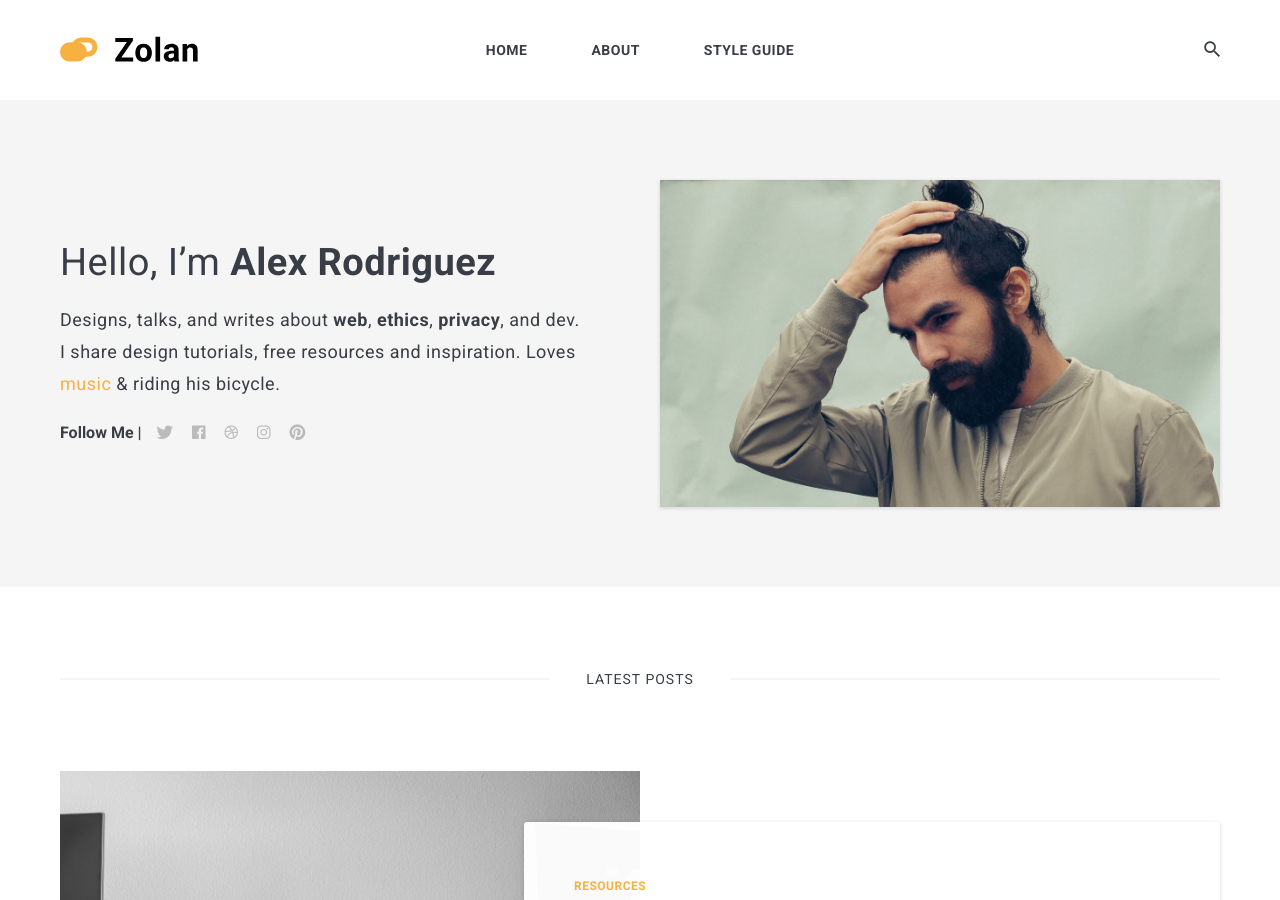
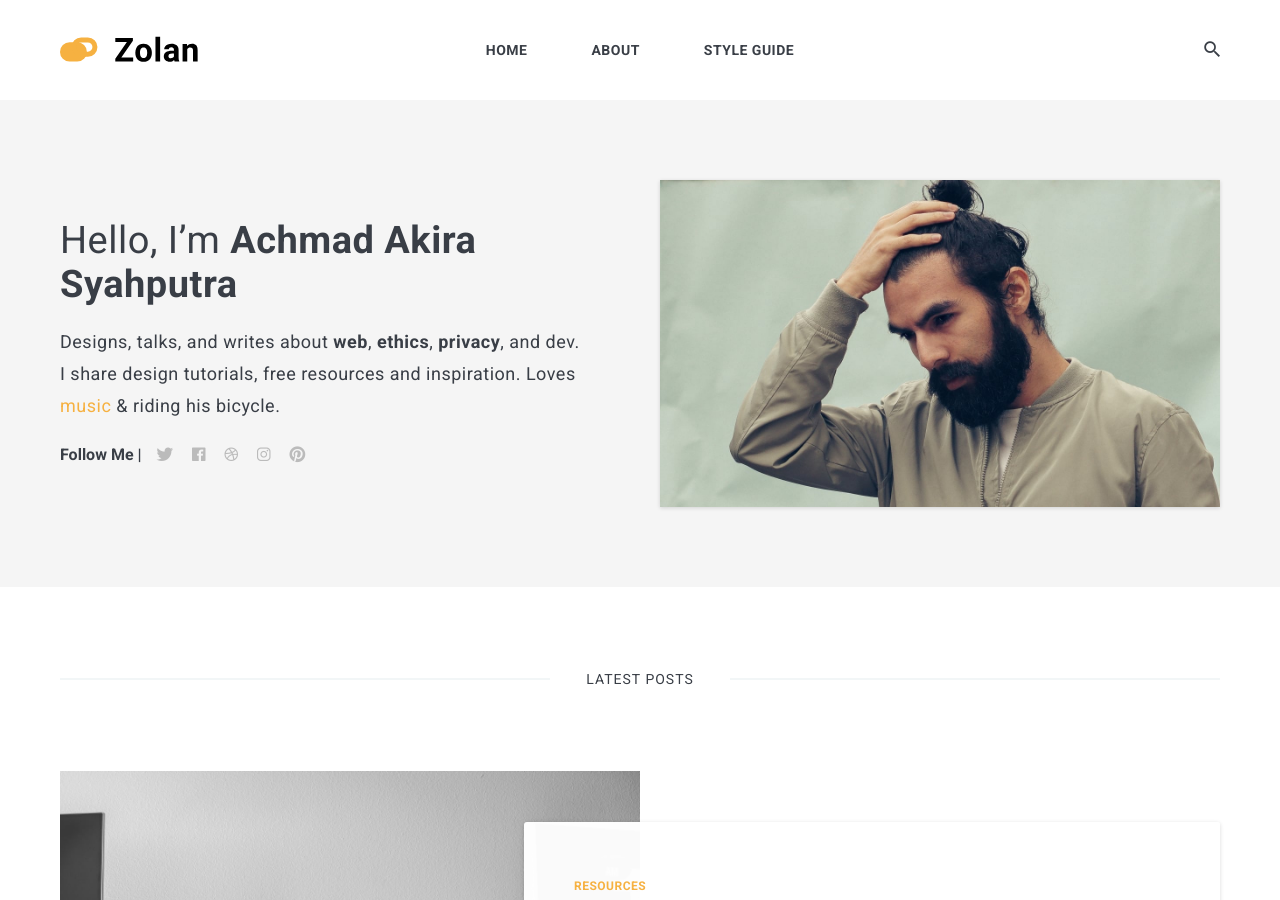
Before and after one commit to artemsheludko/zolan, a Jekyll site: the page built from index.html, in a window 1280 px wide and 900 px high. Built offline with Jekyll 4.4.1, drawn with Linux system fonts in a browser that asks for light colours; nearby versions of some CDN libraries; the list of posts is cut into pages by our own code.

Commit message:
Update settings.yml

```diff
--- a/_data/settings.yml
+++ b/_data/settings.yml
@@ -1,6 +1,6 @@
 #-------------------------------
 # General Site Settings
-title: Zolan
+title: Kirr.my.id
 logo: logo.svg # You can add own logo.
 description: Zolan is modern minimal theme for Jekyll
 
@@ -8,9 +8,9 @@ description: Zolan is modern minimal theme for Jekyll
 #-------------------------------
 # Author Settings
 author:
-  name: Alex Rodriguez
+  name: Achmad Akira Syahputra
   image: 01.jpg
-  say-hello: Hello, I’m <strong>Alex Rodriguez</strong>
+  say-hello: Hello, I’m <strong>Achmad Akira Syahputra</strong>
   bio: Designs, talks, and writes about <strong>web</strong>, <strong>ethics</strong>, <strong>privacy</strong>, and dev. I share design tutorials, free resources and inspiration. Loves <a href="#">music</a> & riding his bicycle.
 
 
```
